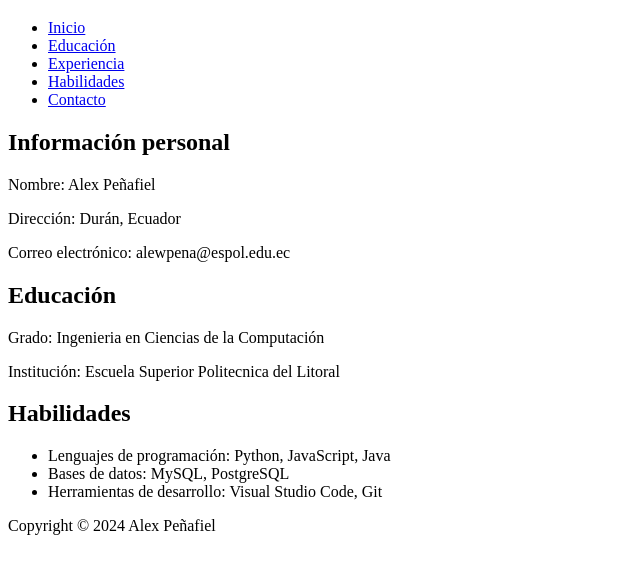
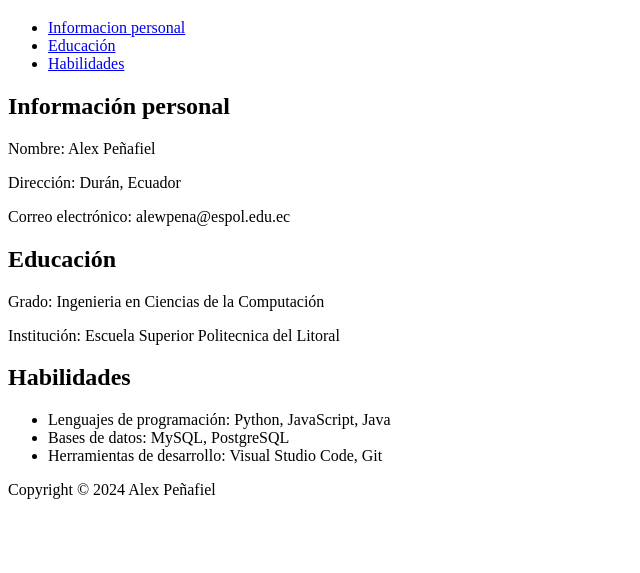
Before and after one commit to alex3952/curriculum, a plain HTML site: page index.html in a window 1280 px wide. Shown: the part 61-634 px from the top of the page, without its empty margins (0-640 px from the left). Drawn offline with Linux system fonts and the light colour scheme.

Commit message:
Update index.html

```diff
--- a/index.html
+++ b/index.html
@@ -10,11 +10,9 @@
     </header>
     <nav>
         <ul>
-            <li><a href="#">Inicio</a></li>
-            <li><a href="#">Educación</a></li>
-            <li><a href="#">Experiencia</a></li>
-            <li><a href="#">Habilidades</a></li>
-            <li><a href="#">Contacto</a></li>
+            <li><a href="informacion-personal">Informacion personal</a></li>
+            <li><a href="educacion">Educación</a></li>
+            <li><a href="habilidades">Habilidades</a></li>
         </ul>
     </nav>
     <section id="informacion-personal">
```
